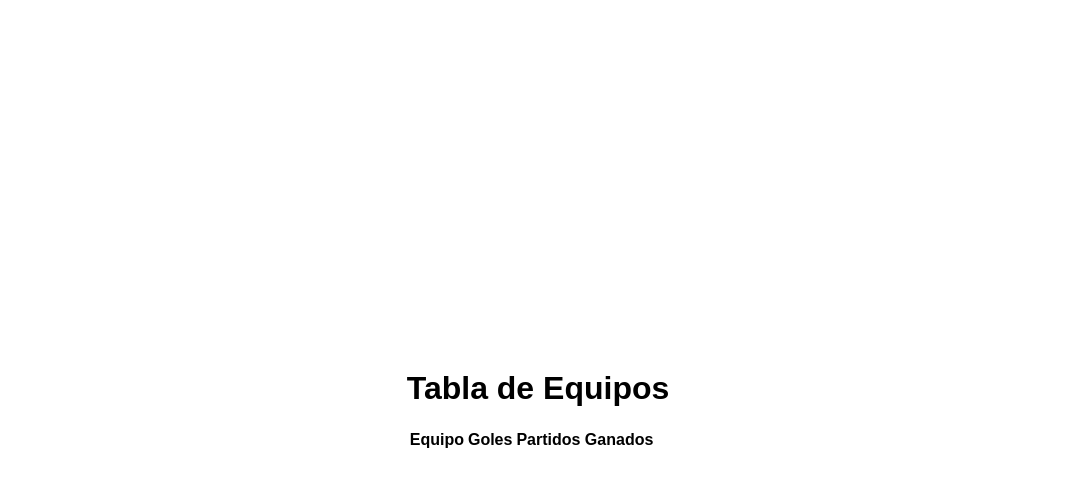
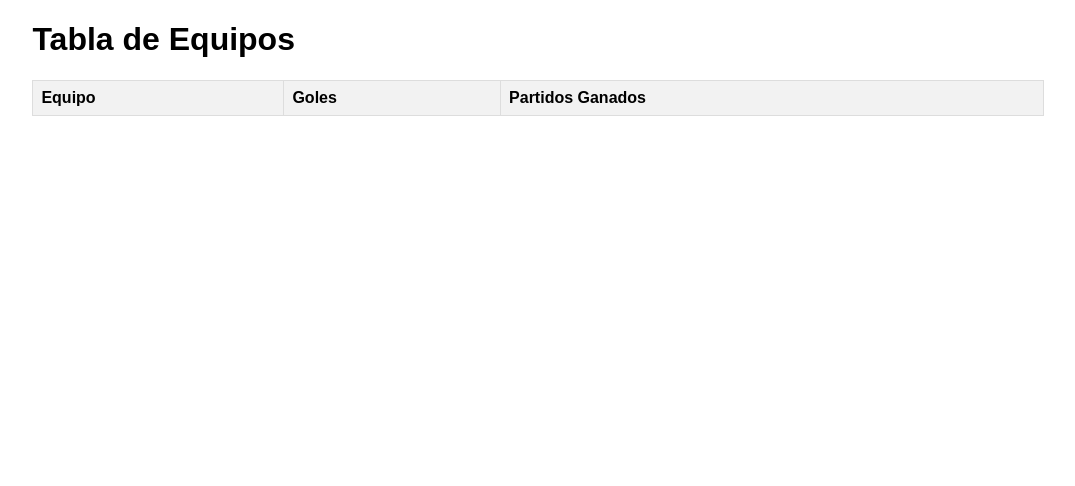
Before and after one commit to Coky27/appdepractica, a plain HTML site: page index.html in a window 1280 px wide. Shown: the whole page, without its empty margins (102-1177 px from the left). Drawn offline with Linux system fonts and the light colour scheme.

Commit message:
Update style.css

```diff
--- a/style.css
+++ b/style.css
@@ -1,21 +1,27 @@
 body {
     font-family: Arial, sans-serif;
-    margin: 0;
-    padding: 0;
-    display: flex;
-    justify-content: center;
-    align-items: center;
-    height: 100vh;
 }
 
 .container {
-    text-align: center;
+    margin: 20px auto;
+    width: 80%;
 }
 
-input, button {
-    margin-bottom: 10px;
+table {
+    width: 100%;
+    border-collapse: collapse;
 }
 
-#personList {
-    margin-top: 20px;
+th, td {
+    border: 1px solid #ddd;
+    padding: 8px;
+    text-align: left;
 }
+
+th {
+    background-color: #f2f2f2;
+}
+
+tr:nth-child(even) {
+    background-color: #f2f2f2;
+}
```
